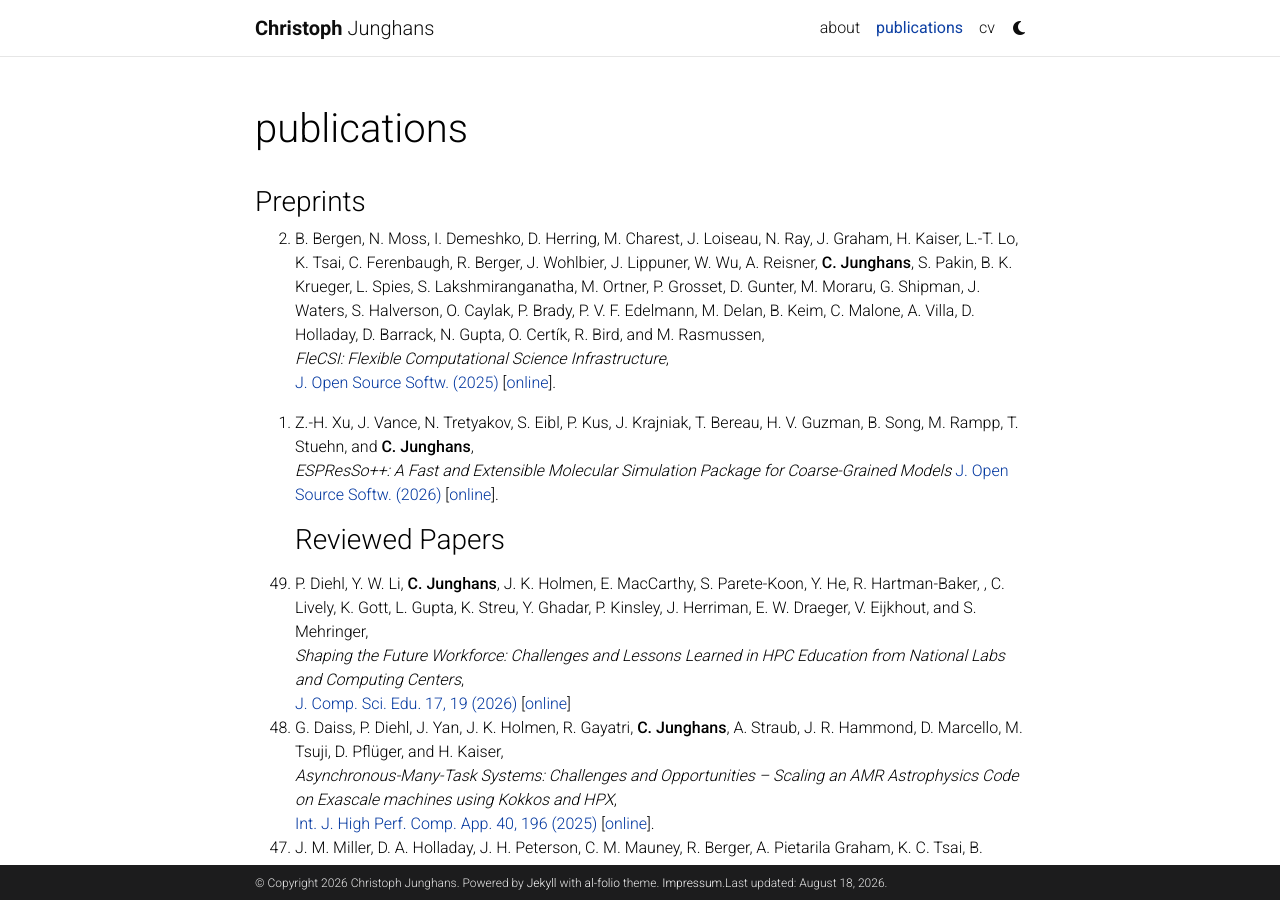
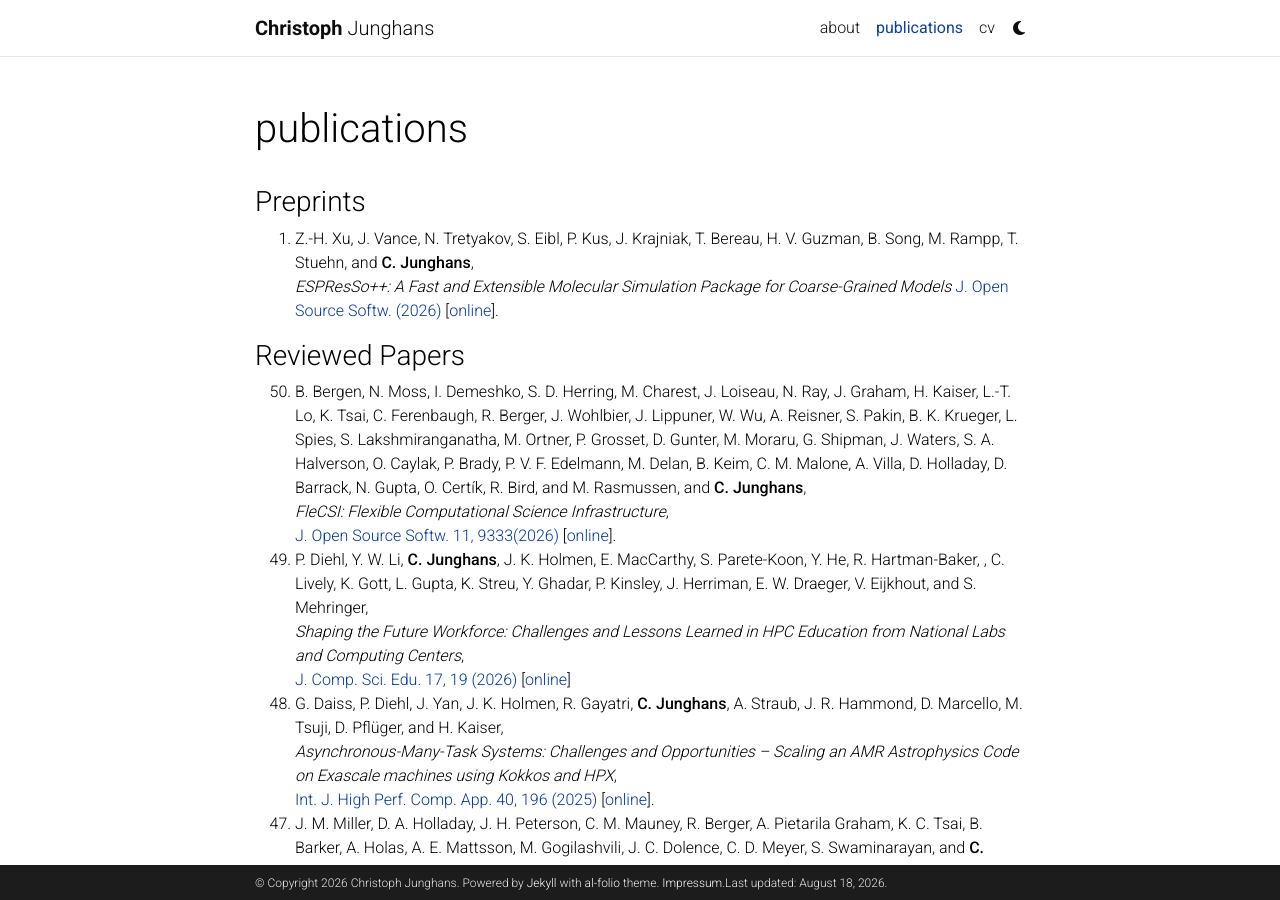
Before and after one commit to junghans/junghans.github.io, a Jekyll site: the page built from _pages/publications.md, in a window 1280 px wide and 900 px high. Built offline with Jekyll 4.4.1, drawn with Linux system fonts in a browser that asks for light colours; comment, search, counter and statistics services are not loaded; a style sheet for code colours, icons or effects is not loaded.

Commit message:
pub: FleCSI paper got published

```diff
--- a/_pages/publications.md
+++ b/_pages/publications.md
@@ -11,17 +11,18 @@
 
 {: reversed="reversed"}
 
-0. B. Bergen, N. Moss, I. Demeshko, D. Herring, M. Charest, J. Loiseau, N. Ray, J. Graham, H. Kaiser, L.-T. Lo, K. Tsai, C. Ferenbaugh, R. Berger, J. Wohlbier, J. Lippuner, W. Wu, A. Reisner, **C. Junghans**, S. Pakin, B. K. Krueger, L. Spies, S. Lakshmiranganatha, M. Ortner, P. Grosset, D. Gunter, M. Moraru, G. Shipman, J. Waters, S. Halverson, O. Caylak, P. Brady, P. V. F. Edelmann, M. Delan, B. Keim, C. Malone, A. Villa, D. Holladay, D. Barrack, N. Gupta, O. Certík, R. Bird, and M. Rasmussen,<br>
-   *FleCSI: Flexible Computational Science Infrastructure*,<br>
-   [J. Open Source Softw. (2025)](https://github.com/openjournals/joss-reviews/issues/8756) [[online](2025b.pdf)].
-
 0.  Z.-H. Xu, J. Vance, N. Tretyakov, S. Eibl, P. Kus, J. Krajniak, T. Bereau, H. V. Guzman, B. Song, M. Rampp, T. Stuehn, and **C. Junghans**,<br>
     *ESPResSo++: A Fast and Extensible Molecular Simulation Package for Coarse-Grained Models*
     [J. Open Source Softw. (2026)](https://github.com/openjournals/joss-reviews/issues/10217) [[online](2026a.pdf)].
+
+
 ### Reviewed Papers ###
 
 {: reversed="reversed"}
 
+0. B. Bergen, N. Moss, I. Demeshko, S. D. Herring, M. Charest, J. Loiseau, N. Ray, J. Graham, H. Kaiser, L.-T. Lo, K. Tsai, C. Ferenbaugh, R. Berger, J. Wohlbier, J. Lippuner, W. Wu, A. Reisner, S. Pakin, B. K. Krueger, L. Spies, S. Lakshmiranganatha, M. Ortner, P. Grosset, D. Gunter, M. Moraru, G. Shipman, J. Waters, S. A. Halverson, O. Caylak, P. Brady, P. V. F. Edelmann, M. Delan, B. Keim, C. M. Malone, A. Villa, D. Holladay, D. Barrack, N. Gupta, O. Certík, R. Bird, and M. Rasmussen, and **C. Junghans**,<br>
+   *FleCSI: Flexible Computational Science Infrastructure*,<br>
+   [J. Open Source Softw. 11, 9333(2026)](https://doi.org/10.21105/joss.09333) [[online](2025b.pdf)].
 0. P. Diehl, Y. W. Li, **C. Junghans**, J. K. Holmen, E. MacCarthy, S. Parete-Koon, Y. He, R. Hartman-Baker, , C. Lively, K. Gott, L. Gupta, K. Streu, Y. Ghadar, P. Kinsley, J. Herriman, E. W. Draeger, V. Eijkhout, and S. Mehringer,<br>
    *Shaping the Future Workforce: Challenges and Lessons Learned in HPC Education from National Labs and Computing Centers*,<br>
    [J. Comp. Sci. Edu. 17, 19 (2026)](https://doi.org/10.22369/issn.2153-4136/17/1/3) [[online](2025c.pdf)]
```
Also changed, not shown: 2 other files.
